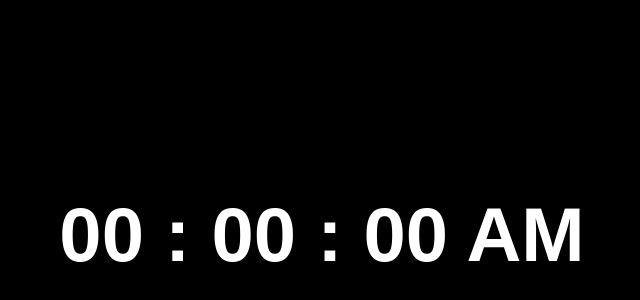
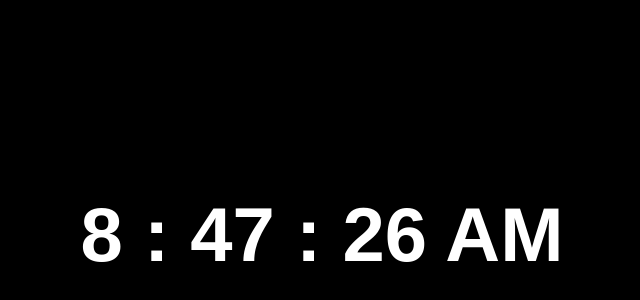
Before and after one commit to chimdalu20/clock, a plain HTML site: page index.html in a window 1280 px wide. Shown: the part 166-466 px from the top of the page, without its empty margins (318-958 px from the left). Drawn offline with Linux system fonts and the light colour scheme.

Commit message:
completed

```diff
--- a/index.html
+++ b/index.html
@@ -6,6 +6,7 @@
     <meta name="viewport" content="width=gigit , initial-scale=1.0">
     <title>Document</title>
     <link rel="stylesheet" href="style.css">
+    <script src="script.js" defer></script>
 </head>
 <body>
     <div class="container">
--- a/script.js
+++ b/script.js
@@ -0,0 +1,15 @@
+function displayTime(){
+    var dateTime= new Date();
+    var hrs = dateTime.getHours();
+    var min = dateTime.getMinutes();
+    var sec = dateTime.getSeconds();
+    var session = document.getElementById('session');
+
+
+
+    document.getElementById('hours').innerHTML=hrs;
+    document.getElementById('minutes').innerHTML=min;
+    document.getElementById('seconds').innerHTML=sec;
+}
+
+setInterval(displayTime);
```
